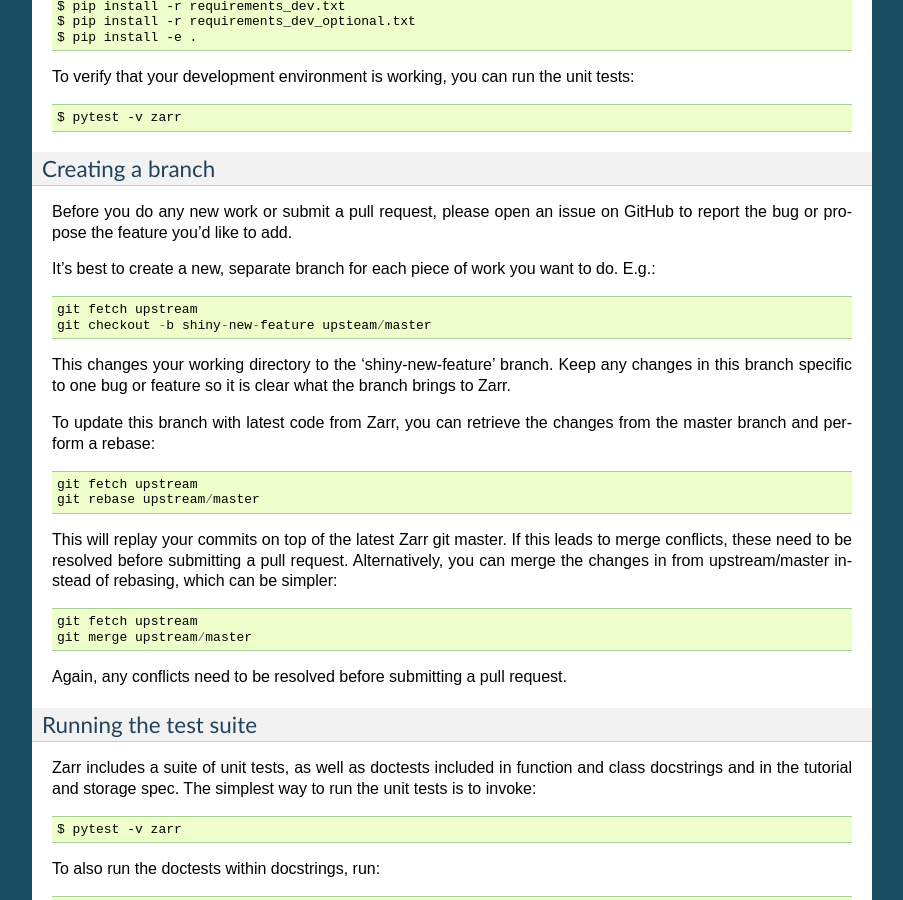
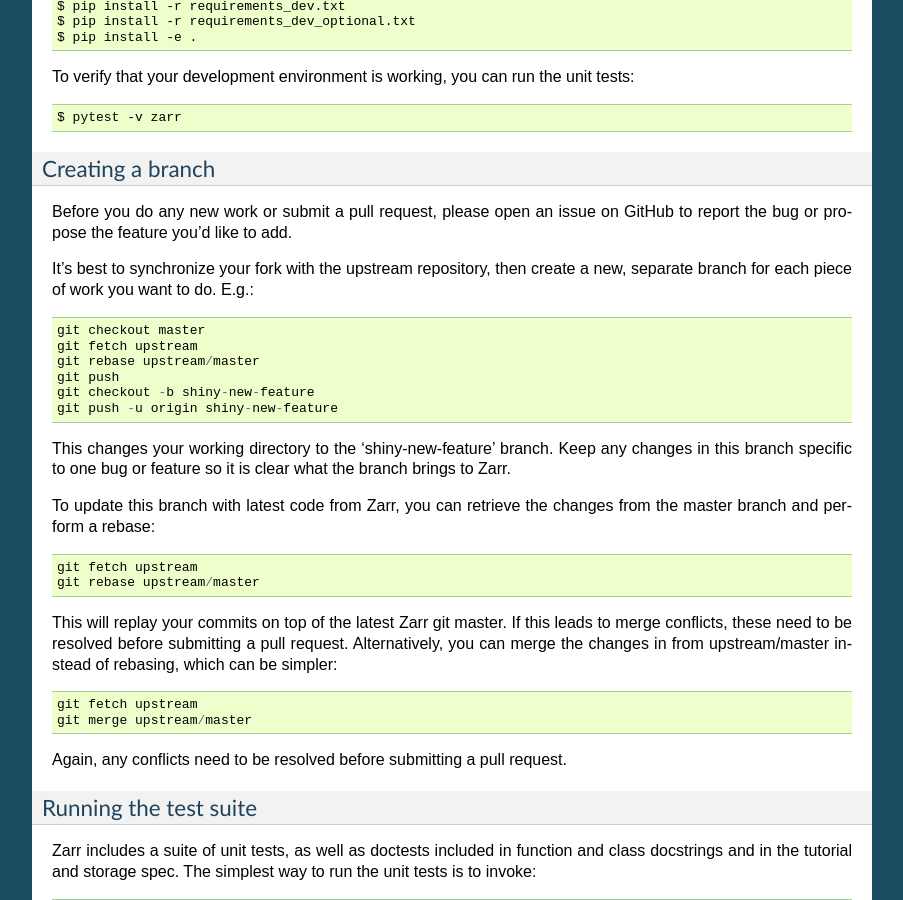
Before and after one commit to enthusiastdev121/zarr-python, a Sphinx documentation site: the page built from docs/contributing.rst, in a window 1280 px wide and 900 px high, scrolled down 1622 px. Shown: the whole window, without its empty margins (198-1101 px from the left). Built offline with Sphinx 7.4.7, drawn with Linux system fonts in a browser that asks for light colours; the version number could not be read and is left out.

Commit message:
tweak git instructions

```diff
--- a/docs/contributing.rst
+++ b/docs/contributing.rst
@@ -106,10 +106,15 @@ Creating a branch
 Before you do any new work or submit a pull request, please open an issue on GitHub to
 report the bug or propose the feature you'd like to add.
 
-It's best to create a new, separate branch for each piece of work you want to do. E.g.::
+It's best to synchronize your fork with the upstream repository, then create a
+new, separate branch for each piece of work you want to do. E.g.::
 
+    git checkout master
     git fetch upstream
-    git checkout -b shiny-new-feature upsteam/master
+    git rebase upstream/master
+    git push
+    git checkout -b shiny-new-feature
+    git push -u origin shiny-new-feature
 
 This changes your working directory to the 'shiny-new-feature' branch. Keep any changes in
 this branch specific to one bug or feature so it is clear what the branch brings to
```
